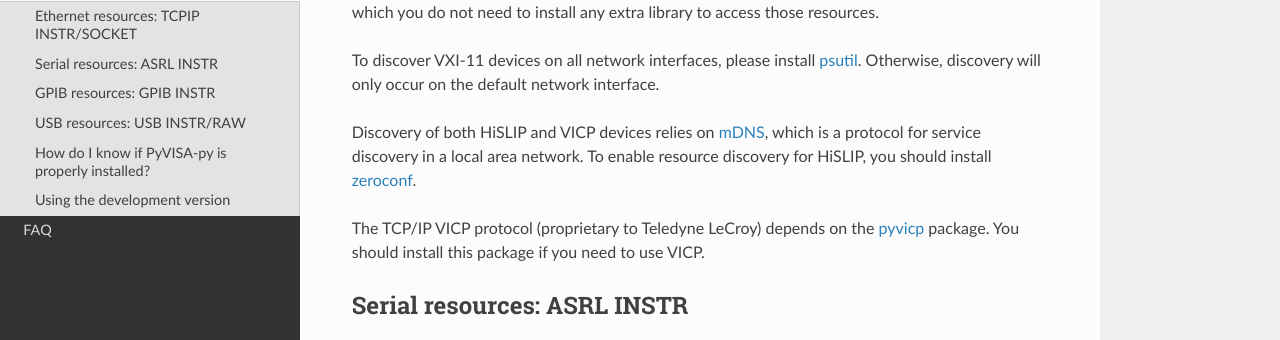
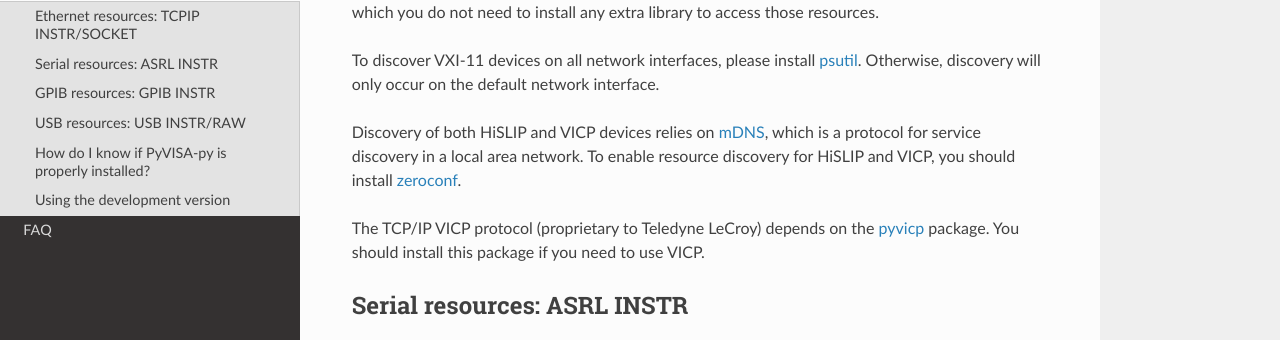
Before and after one commit to pyvisa/pyvisa-py, a Sphinx documentation site: the page built from docs/source/installation.rst, in a window 1280 px wide and 900 px high, scrolled down 345 px. Shown: the part 135-475 px from the top of the window. Built offline with Sphinx 7.4.7 and the Read the Docs theme 2.0.0, drawn with Linux system fonts in a browser that asks for light colours.

Commit message:
Apply suggestions from code review
Co-authored-by: Matthieu Dartiailh <marul@laposte.net>

```diff
--- a/README.rst
+++ b/README.rst
@@ -71,7 +71,7 @@ Optionally:
 - linux-gpib (to interface with gpib instruments, only on linux)
 - gpib-ctypes (to interface with GPIB instruments on Windows and Linux)
 - psutil (to discover TCPIP devices across multiple interfaces)
-- zeroconf (for mDNS based service discovery)
+- zeroconf (for HiSLIP and VICP devices discovery)
 - pyvicp (to enable the Teledyne LeCroy proprietary VICP protocol)
 
 
--- a/docs/source/installation.rst
+++ b/docs/source/installation.rst
@@ -29,7 +29,7 @@ interface.
 
 Discovery of both HiSLIP  and VICP devices relies on `mDNS`_, which is a protocol for
 service discovery in a local area network.  To enable resource
-discovery for HiSLIP, you should install `zeroconf`_.
+discovery for HiSLIP and VICP, you should install `zeroconf`_.
 
 The TCP/IP VICP protocol (proprietary to Teledyne LeCroy) depends on
 the `pyvicp`_ package.  You should install this package if you need to
```
